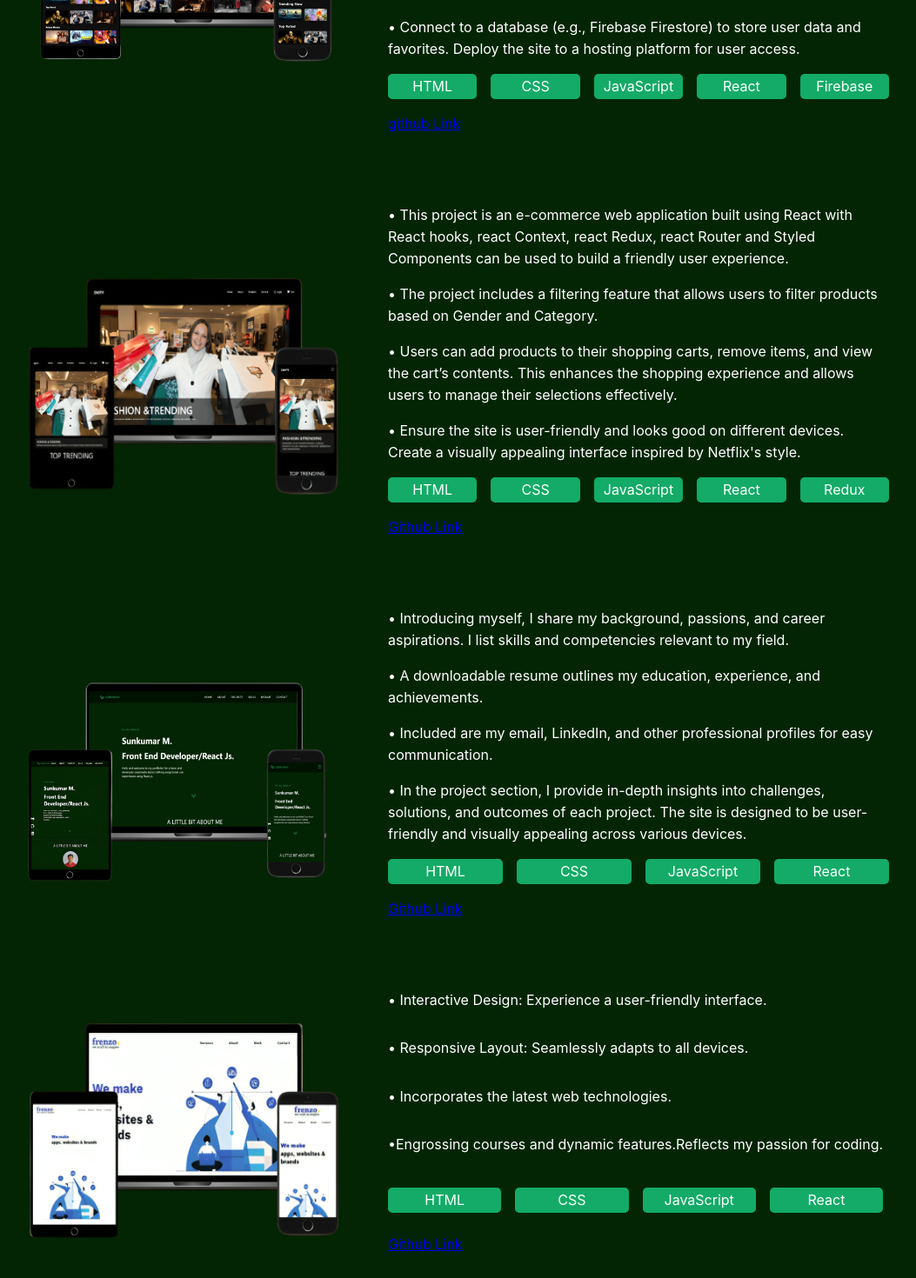
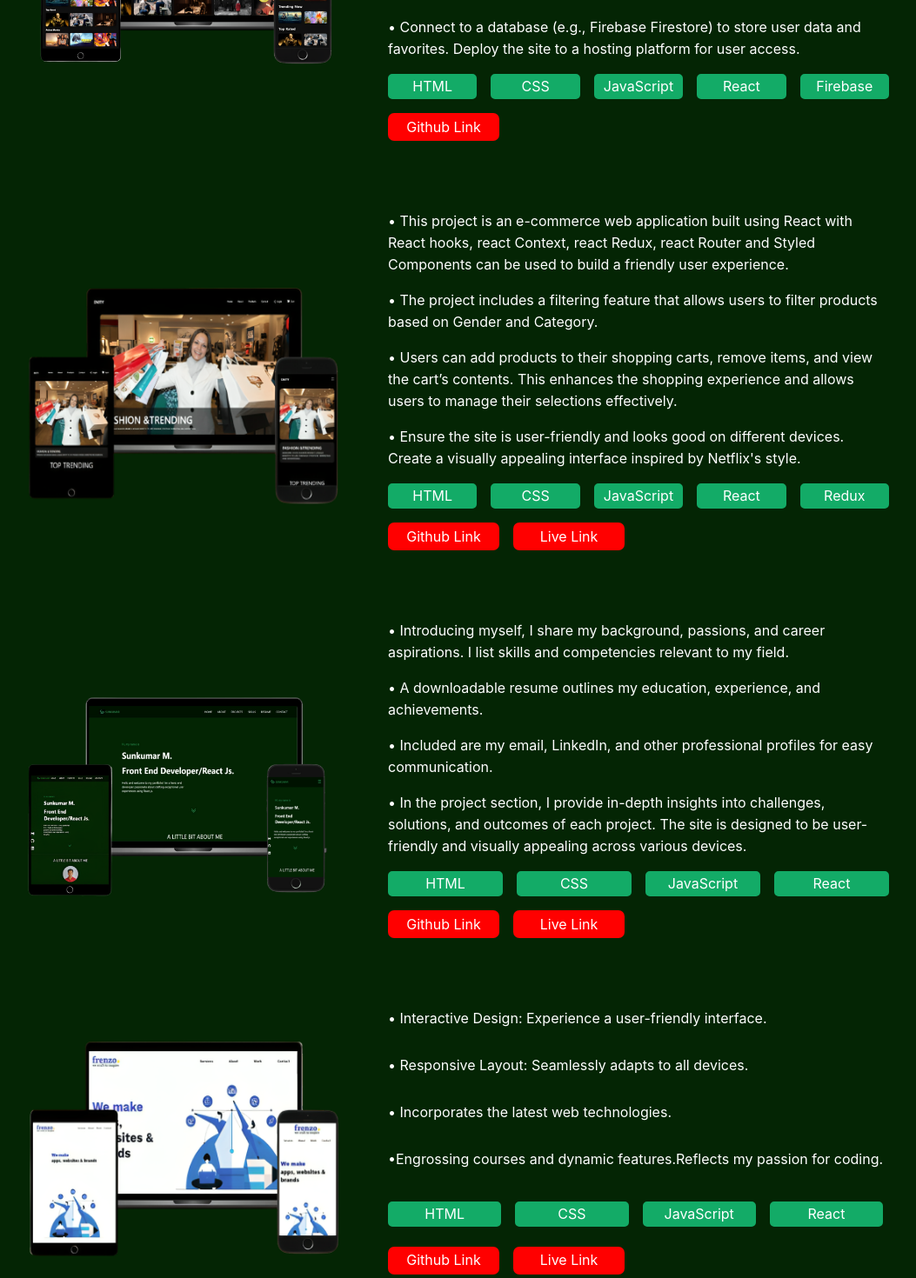
Before and after one commit to SUNKUMARM/portfolio, a React (Create React App) app: page / in a window 1280 px wide. Shown: the part 1780-3250 px from the top of the page at 87% size, without its empty margins (114-1167 px from the left). Built offline with nearby package versions, Linux system fonts and the light colour scheme.

Commit message:
implement live links

```diff
--- a/src/pages/projects/Projects.jsx
+++ b/src/pages/projects/Projects.jsx
@@ -43,11 +43,20 @@ const Projects = () => {
             <li>React</li>
             <li>Firebase</li>
           </ul>
-          <a href="https://github.com/SUNKUMARM/Netflix-clone">github Link</a>
+          <div className="links">
+            <span className="git-link">
+              <a href="https://github.com/SUNKUMARM/Netflix-clone">
+                Github Link
+              </a>
+            </span>
+            {/* <span className="git-link">
+              <a href="">Live Link</a>
+            </span> */}
+          </div>
         </div>
       </div>
       <div className="project-parent">
-        <img className="image" src={Ecom} alt="portfolio" />
+        <img className="image" src={Ecom} alt="e-com" />
         <div className="project-content">
           <p>
             • This project is an e-commerce web application built using React
@@ -75,7 +84,14 @@ const Projects = () => {
             <li>React</li>
             <li>Redux</li>
           </ul>
-          <a href="https://github.com/SUNKUMARM/E-Commerce">Github Link</a>
+          <div className="links">
+            <span className="git-link">
+              <a href="https://github.com/SUNKUMARM/E-Commerce">Github Link</a>
+            </span>
+            <span className="git-link">
+              <a href="https://ecommerce-sunkumar.netlify.app/">Live Link</a>
+            </span>
+          </div>
         </div>
       </div>
       <div className="project-parent">
@@ -105,7 +121,14 @@ const Projects = () => {
             <li>JavaScript</li>
             <li>React</li>
           </ul>
-          <a href="https://github.com/SUNKUMARM/portfolio">Github Link</a>
+          <div className="links">
+            <span className="git-link">
+              <a href="https://github.com/SUNKUMARM/portfolio">Github Link</a>
+            </span>
+            <span className="git-link">
+              <a href="https://sunkumar.netlify.app/">Live Link</a>
+            </span>
+          </div>
         </div>
       </div>
       <div className="project-parent">
@@ -124,7 +147,16 @@ const Projects = () => {
             <li>JavaScript</li>
             <li>React</li>
           </ul>
-          <a href="https://github.com/SUNKUMARM/Frenzo-clone">Github Link</a>
+          <div className="links">
+            <span className="git-link">
+              <a href="https://github.com/SUNKUMARM/Frenzo-clone">
+                Github Link
+              </a>
+            </span>
+            <span className="git-link">
+              <a href="https://frenzo-sunkumar.netlify.app/">Live Link</a>
+            </span>
+          </div>
         </div>
       </div>
     </div>
--- a/src/pages/projects/projects.css
+++ b/src/pages/projects/projects.css
@@ -39,6 +39,7 @@
 }
 .tech {
   display: grid;
+  transition: transform 450ms;
   align-items: center;
   list-style-type: none;
   grid-template-columns: repeat(auto-fit, minmax(100px, 1fr));
@@ -51,9 +52,28 @@
   border-radius: 5px;
 }
 .tech li:hover {
-  color: #13ab67;
+  transform: scale(1.1);
 }
-
+.git-link {
+  height: 2rem;
+  width: 8rem;
+  padding: 0 1rem;
+  background: red;
+  display: grid;
+  place-items: center;
+  border-radius: 7px;
+}
+.git-link a {
+  text-decoration: none;
+  color: white;
+}
+.git-link:hover {
+  transform: scale(1.1);
+}
+.links {
+  display: flex;
+  gap: 1rem;
+}
 @media (min-width: 760px) {
   .project-title {
     font-size: 2rem;
```
